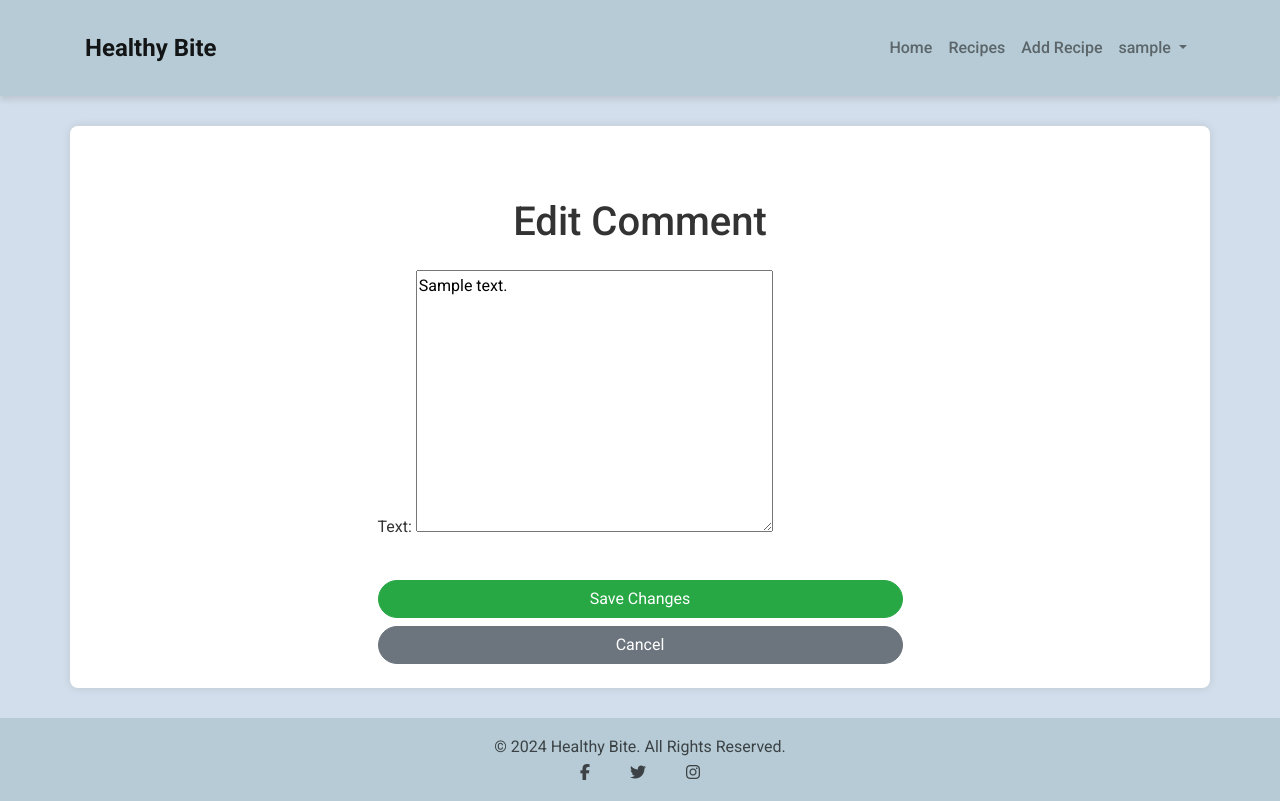
After one commit to thiago-23/Healthy_Bite, a Django app: page /comment-update/1/ in a window 1280 px wide. The commit adds this page. Run offline with Django 3.2, Linux system fonts and the light colour scheme; a user stored in the database is signed in; tables that the repository leaves empty hold one stand-in row (values such as "Sample post"); some libraries are stand-ins or nearby versions.

Commit message:
Create update page, implemented coment_update.html to allow users to edit their own comments, create a view and class CommentUpdateView and link with urls and views.py, also added a button to recipe_detail.html to allow users to edit comments.

```diff
--- a/recipes/urls.py
+++ b/recipes/urls.py
@@ -10,6 +10,7 @@ from .views import (
     like_recipe,
     toggle_bookmark,
     MyRecipes,
+    CommentUpdateView,
     CommentDeleteView
 )
 
@@ -23,6 +24,7 @@ urlpatterns = [
     path('recipe/<int:id>/like/', like_recipe, name='recipe_like'),
     path('recipe/<slug:slug>/bookmark/', toggle_bookmark, name='bookmark_recipe'),
     path('my-recipes/', MyRecipes.as_view(), name='my_recipes'),
+    path('comment-update/<int:pk>/', CommentUpdateView.as_view(), name='comment_update'),
     path('comment-delete/<int:pk>/', CommentDeleteView.as_view(), name='comment_delete'),
     path('<slug:slug>/', RecipeDetail.as_view(), name='recipe_detail'),
 ]
--- a/recipes/views.py
+++ b/recipes/views.py
@@ -1,6 +1,6 @@
 from django.shortcuts import render, get_object_or_404, redirect
 from django.views import generic, View
-from django.views.generic import ListView, DeleteView
+from django.views.generic import ListView, UpdateView, DeleteView
 from django.contrib.auth.mixins import LoginRequiredMixin
 from django.urls import reverse_lazy, reverse
 from django.contrib.auth.decorators import login_required
@@ -165,6 +165,26 @@ class MyRecipes(LoginRequiredMixin, ListView):
     def get_queryset(self):
         return Recipe.objects.filter(author=self.request.user)
 
+# Update a user's comment
+@method_decorator(login_required, name='dispatch')
+class CommentUpdateView(LoginRequiredMixin, UpdateView):
+    model = Comment
+    form_class = CommentForm
+    template_name = 'comment_update.html'
+
+    def get_queryset(self):
+        """
+        Ensure that users can only update their own comments.
+        """
+        queryset = super().get_queryset()
+        return queryset.filter(author=self.request.user)
+
+    def get_success_url(self):
+        """
+        Redirect to the recipe detail page after a successful update.
+        """
+        return reverse_lazy('recipe_detail', kwargs={'slug': self.object.recipe.slug})
+
 # Delete a user's comment
 @method_decorator(login_required, name='dispatch')
 class CommentDeleteView(LoginRequiredMixin, DeleteView):
--- /dev/null
+++ b/templates/comment_update.html
@@ -0,0 +1,19 @@
+{% extends "base.html" %}
+
+{% block title %}Edit Comment - Healthy Bite{% endblock %}
+
+{% block content %}
+<div class="container mt-5">
+    <div class="row">
+        <div class="col-md-6 offset-md-3">
+            <h1 class="text-center mb-4">Edit Comment</h1>
+            <form method="post">
+                {% csrf_token %}
+                {{ form.as_p }}
+                <button type="submit" class="btn btn-success w-100 mt-3">Save Changes</button>
+                <a href="{% url 'recipe_detail' object.recipe.slug %}" class="btn btn-secondary w-100 mt-2">Cancel</a>
+            </form>
+        </div>
+    </div>
+</div>
+{% endblock %}
--- a/templates/recipe_detail.html
+++ b/templates/recipe_detail.html
@@ -68,9 +68,10 @@
                             <!-- The body of the comment goes before the | -->
                             <p>{{ comment.text | safe }}</p>
 
-                            <!-- Delete Buttons for Comments -->
+                            <!-- Edit and Delete Buttons for Comments -->
                             {% if user == comment.author %}
                             <div class="d-flex justify-content-end">
+                                <a href="{% url 'comment_update' comment.pk %}" class="btn btn-sm btn-info mr-2">Edit</a>
                                 <a href="{% url 'comment_delete' comment.pk %}" class="btn btn-sm btn-danger">Delete</a>
                             </div>
                             {% endif %}
```
